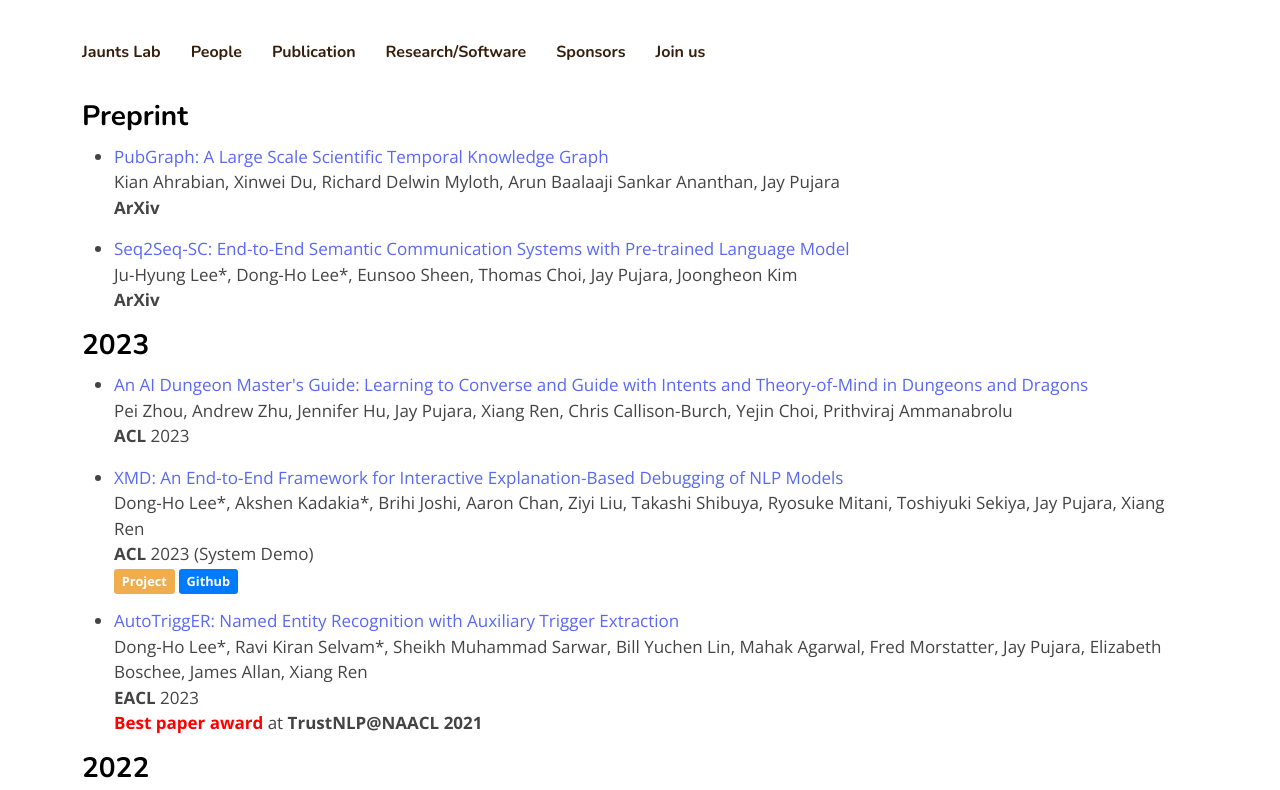
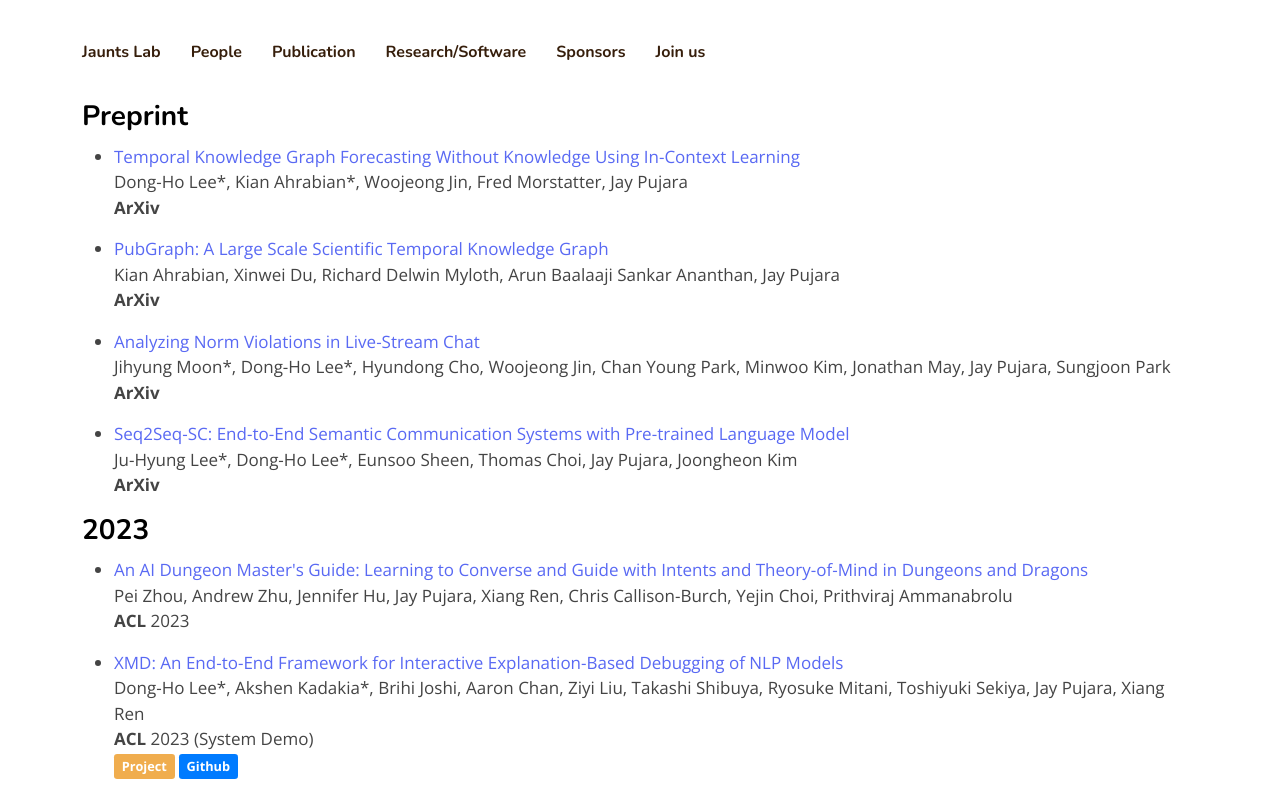
Before and after one commit to jauntslab/jauntslab.github.io, a plain HTML site: page publication.html in a window 1280 px wide. Shown: the top 790 px of the page. Drawn offline with nearby package versions, Linux system fonts and the light colour scheme.

Commit message:
Update publication.html

```diff
--- a/publication.html
+++ b/publication.html
@@ -73,12 +73,30 @@
               <ul>
                   <li>
                      <p>
+                        <a class="pub_title" href="https://arxiv.org/abs/2305.10613" target="_blank">
+                          Temporal Knowledge Graph Forecasting Without Knowledge Using In-Context Learning
+                        </a>
+                        <br>Dong-Ho Lee*, Kian Ahrabian*, Woojeong Jin, Fred Morstatter, Jay Pujara<br />
+                        <b>ArXiv</b><br>
+                        <meta title="Temporal Knowledge Graph Forecasting Without Knowledge Using In-Context Learning" venue="ArXiv" year="preprint" /></p>
+                  </li>
+                  <li>
+                     <p>
                         <a class="pub_title" href="https://arxiv.org/abs/2302.02231" target="_blank">
                           PubGraph: A Large Scale Scientific Temporal Knowledge Graph
                         </a>
                         <br>Kian Ahrabian, Xinwei Du, Richard Delwin Myloth, Arun Baalaaji Sankar Ananthan, Jay Pujara<br />
                         <b>ArXiv</b><br>
                         <meta title="PubGraph: A Large Scale Scientific Temporal Knowledge Graph" venue="ArXiv" year="preprint" /></p>
+                  </li>
+                  <li>
+                     <p>
+                        <a class="pub_title" href="https://arxiv.org/abs/2305.10731" target="_blank">
+                          Analyzing Norm Violations in Live-Stream Chat
+                        </a>
+                        <br>Jihyung Moon*, Dong-Ho Lee*, Hyundong Cho, Woojeong Jin, Chan Young Park, Minwoo Kim, Jonathan May, Jay Pujara, Sungjoon Park<br />
+                        <b>ArXiv</b><br>
+                        <meta title="Analyzing Norm Violations in Live-Stream Chat" venue="ArXiv" year="preprint" /></p>
                   </li>
                   <li>
                      <p>
```
